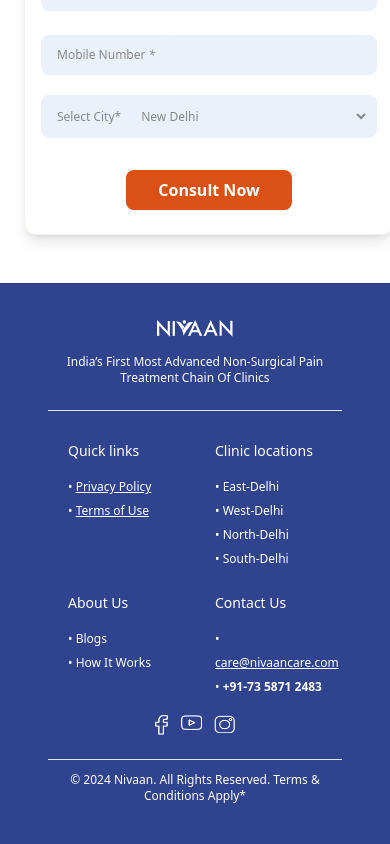
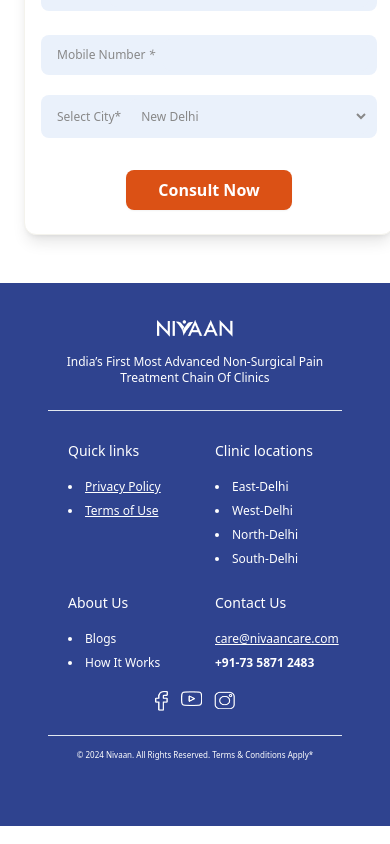
Before and after one commit to levyng00/Nivaan-Test, a Next.js app: page /v1/herniated in a window 390 px wide. Shown: the part 4004-4848 px from the top of the page. Built offline with nearby package versions, Linux system fonts and the light colour scheme.

Commit message:
Footer bullets changes and hero section add content

```diff
--- a/src/sections/Footer/Footer.tsx
+++ b/src/sections/Footer/Footer.tsx
@@ -30,7 +30,6 @@
         </div>
         <div className="mx-12 md:mx-14">
           <Separator className="my-6" />
-          {/* <div className='flex flex-row justify-between'> */}
           <div className="grid grid-cols-2 md:grid-cols-4 md:w-4/5 md:mx-auto">
             {FooterLinks.map((obj, i) => (
               <div
@@ -40,8 +39,13 @@
                 <h6 className="text-sm leading-8 font-medium">{obj.title}</h6>
                 <ul>
                   {obj.links.map((x) => (
-                    <li key={obj.id} className="text-xs leading-6 font-light">
-                      • <a
+                    <li
+                      key={x.id}
+                      className={`text-xs leading-6 font-light ${
+                        obj.title !== "Contact Us" ? "list-disc list-inside" : ""
+                      }`}
+                    >
+                      <a
                         href={x.url}
                         target="_blank"
                         rel="noopener noreferrer"
@@ -61,6 +65,7 @@
               </div>
             ))}
           </div>
+
           <div className="flex flex-row justify-center">
             <div className="flex flex-row w-20 gap-3">
               <a href="https://www.facebook.com/nivaancare" target="_blank">
@@ -75,7 +80,7 @@
             </div>
           </div>
           <Separator className="mt-6 mb-3" />
-          <p className="text-xs font-light pb-10 text-center">
+          <p className="text-[8px] leading-[14px] md:text-xs font-light pb-16 md:pb-10 text-center">
             © 2024 Nivaan. All Rights Reserved. Terms & Conditions Apply*
           </p>
         </div>
--- a/src/sections/Osteoarthritis/HeroSection.tsx
+++ b/src/sections/Osteoarthritis/HeroSection.tsx
@@ -6,6 +6,7 @@
 import HeaderMetric from "@/components/HeaderMetric";
 import Image from "next/image";
 import React from "react";
+import FormHeader from "@/components/FormHeader";
 
 const HeroSection = () => {
   return (
@@ -17,6 +18,9 @@
           >
             Non Surgical Osteoarthritis Treatment
           </h1>
+          <p className="text-[#DB5115] mt-1 text-base lg:text-xl">
+            100% Insurance Coverage
+          </p>
           <ul
             className={`font-light list-disc text-[14px] mt-6 text-sm md:text-2xl text-[#1E1E1E] lg:mt-14 flex flex-col gap-2 ${rubikLight.className} px-4`}
           >
@@ -53,6 +57,7 @@
           />
         </div>
         <div className="flex-1 flex justify-center flex-col items-center gap-3 mt-9 md:mt-16 z-10">
+          <FormHeader />
           <Form
             formLocation="Hero-Section-Osteoarthritis-Page"
             formName="Page-Form"
```
